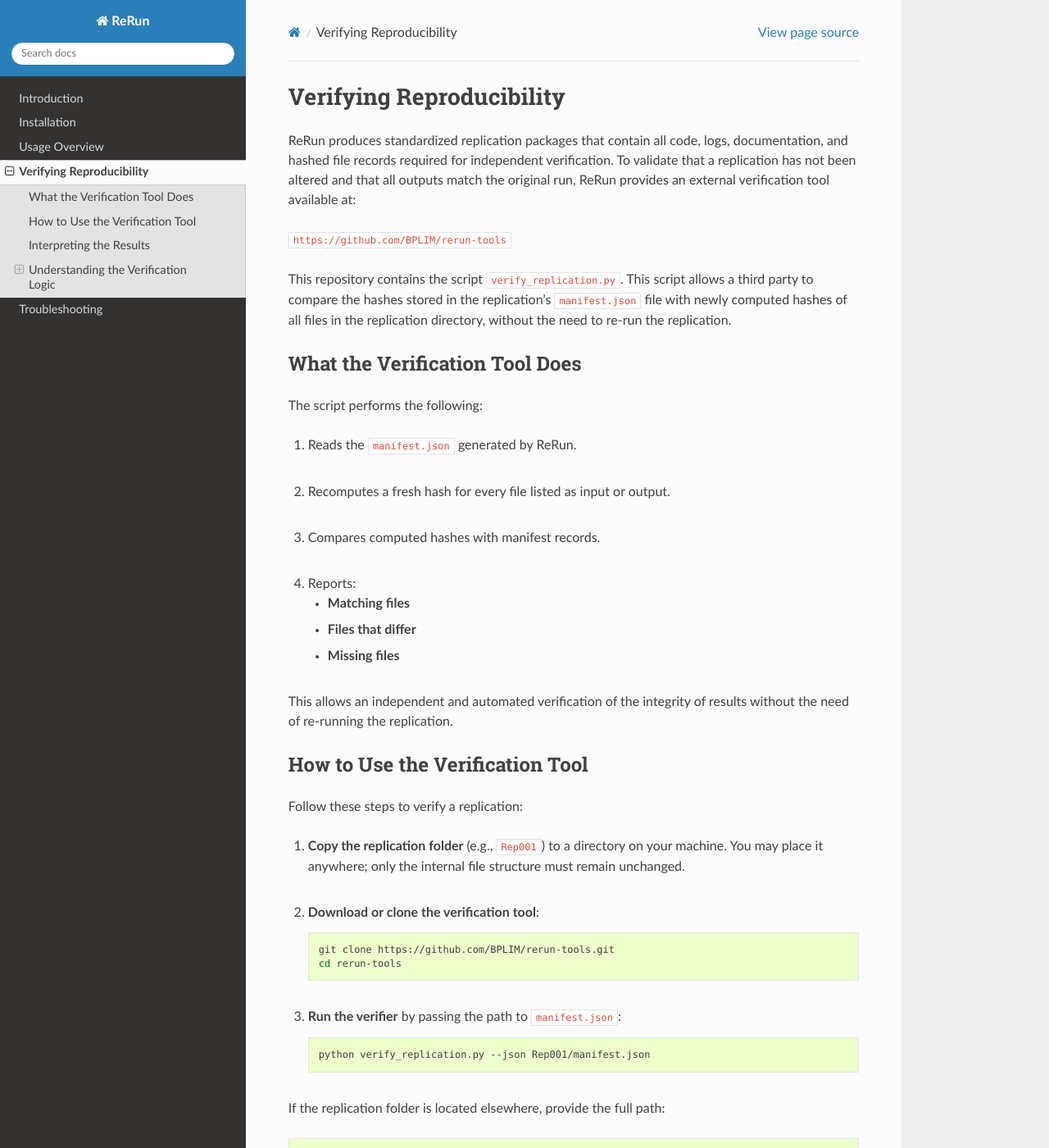
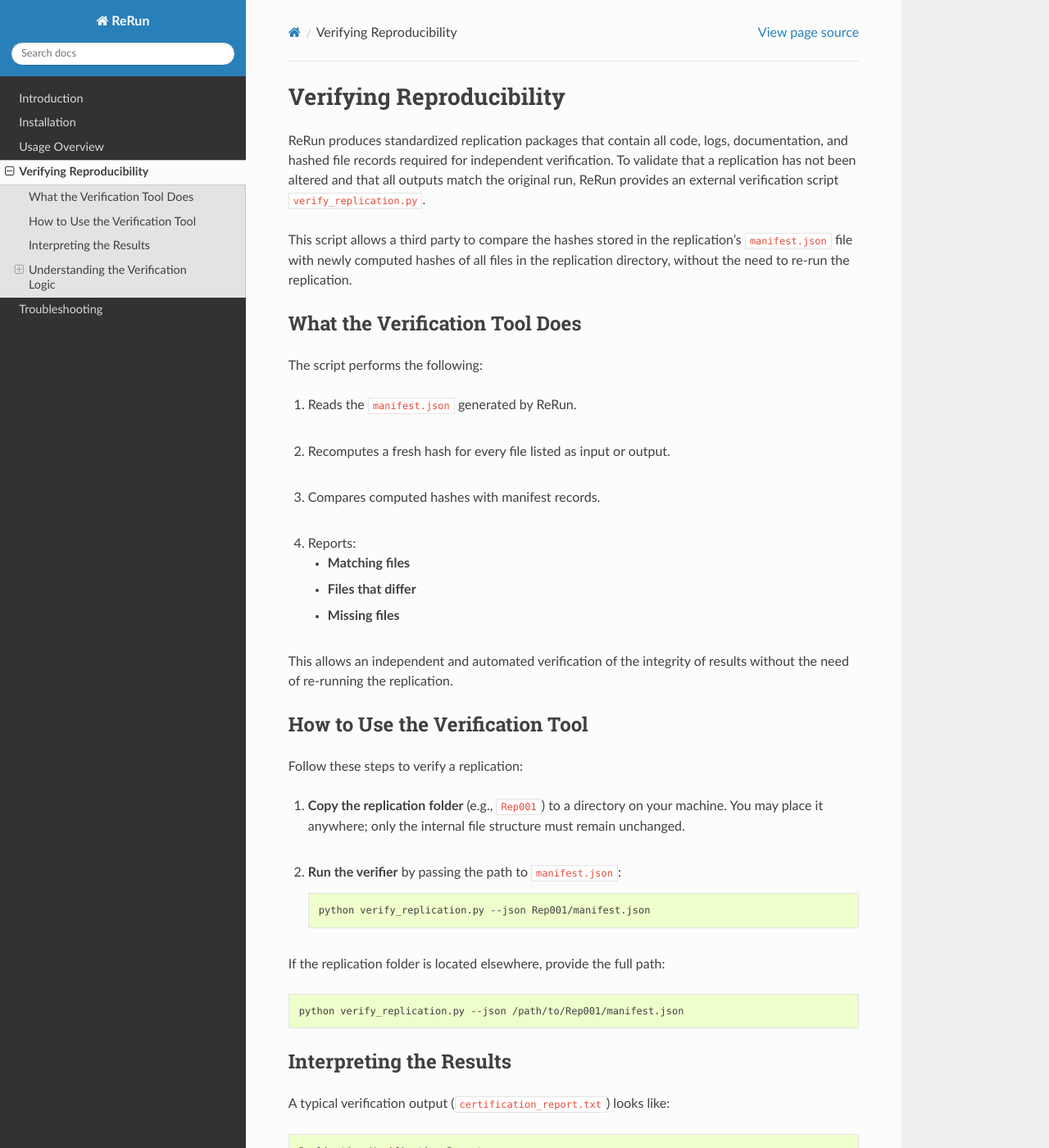
Before and after one commit to gustavoig/rerun-docs, a Sphinx documentation site: the page built from docs/verification.rst, in a window 1280 px wide and 1400 px high. Shown: the whole window at 82% size. Built offline with Sphinx 7.4.7 and the Read the Docs theme 3.1.0, drawn with Linux system fonts in a browser that asks for light colours.

Commit message:
Move verify_replication.py to rerun repo

```diff
--- a/docs/verification.rst
+++ b/docs/verification.rst
@@ -4,12 +4,9 @@
 ReRun produces standardized replication packages that contain all code, logs,
 documentation, and hashed file records required for independent verification.
 To validate that a replication has not been altered and that all outputs match
-the original run, ReRun provides an external verification tool available at:
+the original run, ReRun provides an external verification script ``verify_replication.py``.
 
-``https://github.com/BPLIM/rerun-tools``
-
-This repository contains the script ``verify_replication.py``. This script allows
-a third party to compare the hashes stored in the replication’s ``manifest.json`` file
+This script allows a third party to compare the hashes stored in the replication’s ``manifest.json`` file
 with newly computed hashes of all files in the replication directory, without the
 need to re-run the replication.
 
@@ -40,14 +37,7 @@
 1. **Copy the replication folder** (e.g., ``Rep001``) to a directory on your machine.
    You may place it anywhere; only the internal file structure must remain unchanged.
 
-2. **Download or clone the verification tool**:
-
-   .. code-block:: bash
-
-      git clone https://github.com/BPLIM/rerun-tools.git
-      cd rerun-tools
-
-3. **Run the verifier** by passing the path to ``manifest.json``:
+2. **Run the verifier** by passing the path to ``manifest.json``:
 
    .. code-block:: bash
 
```
